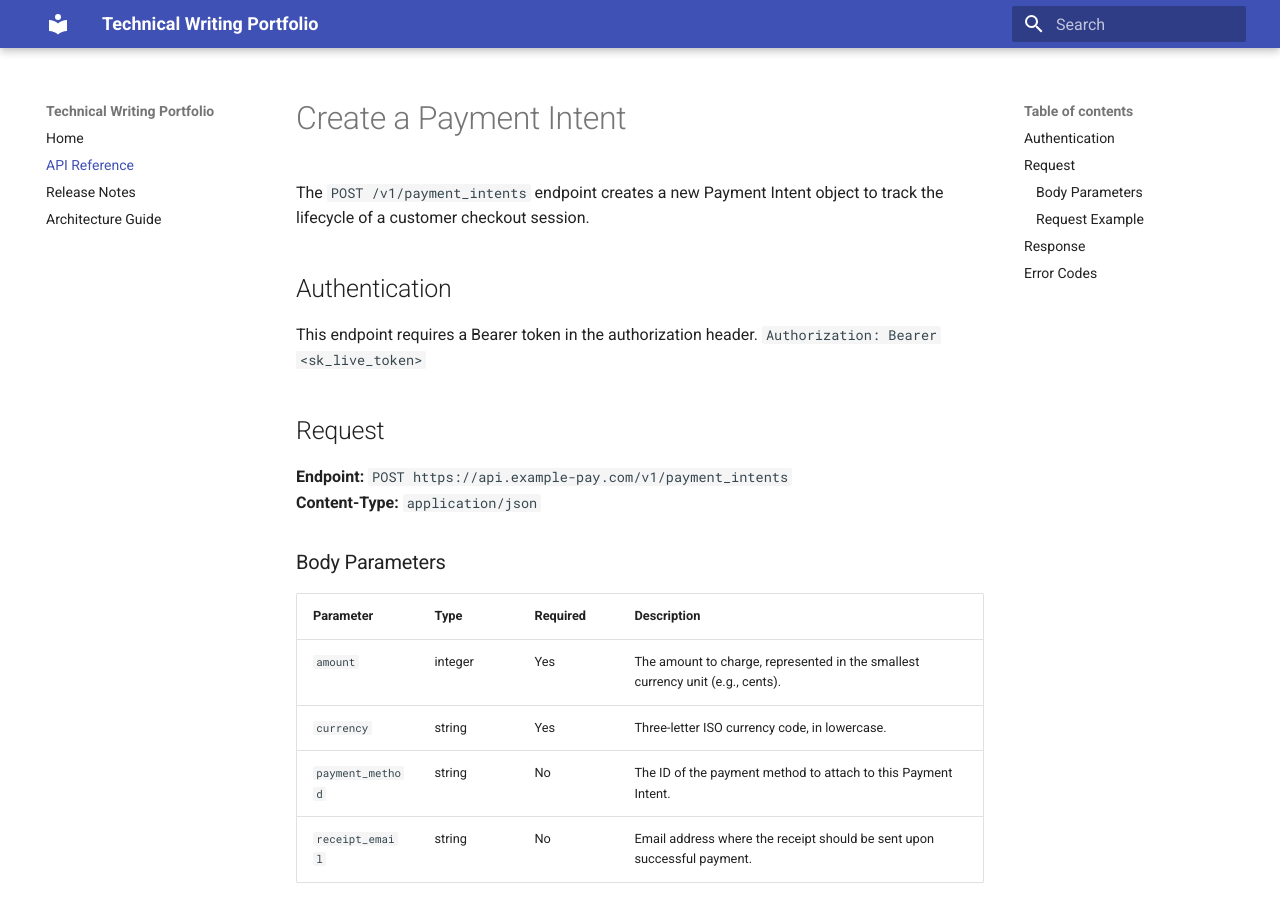
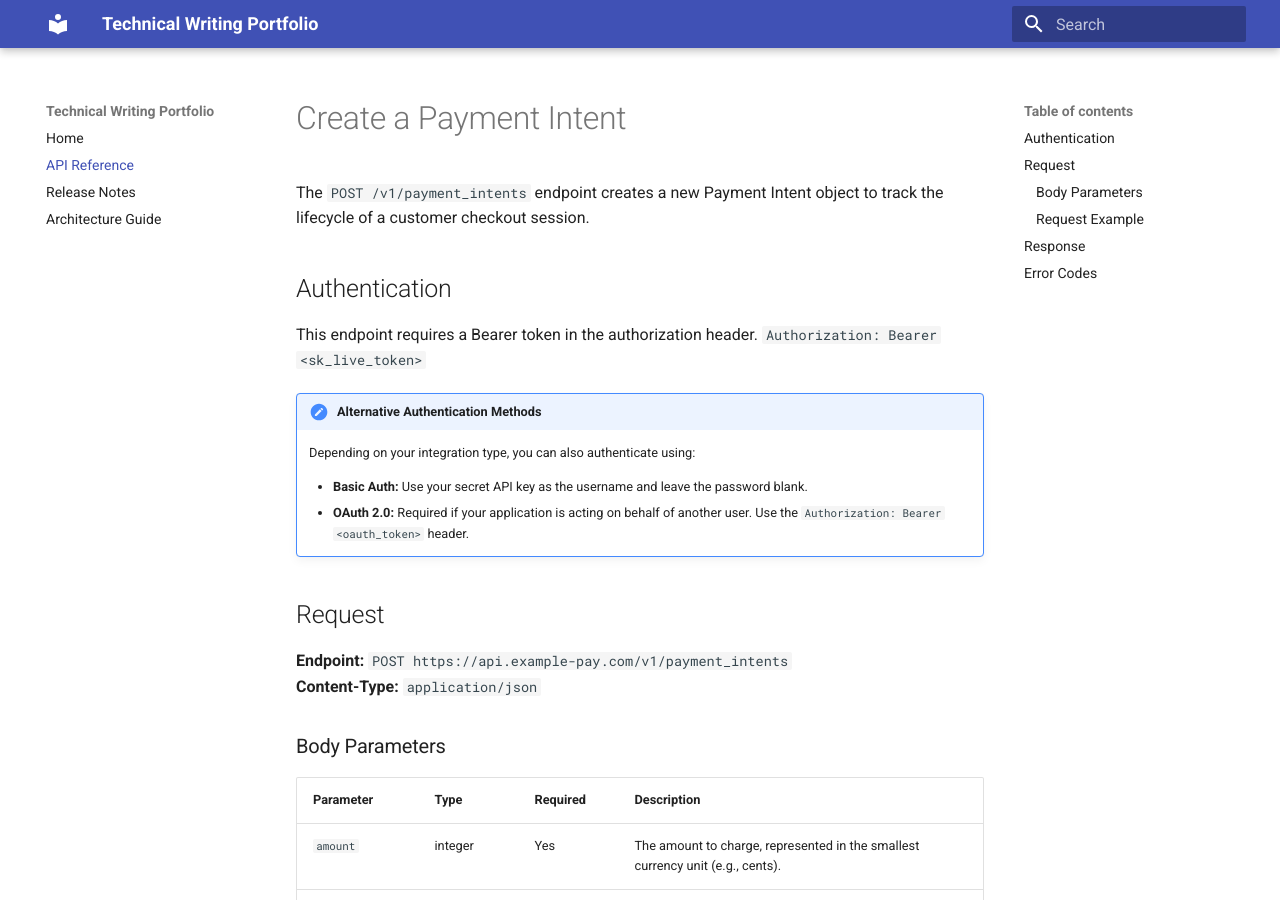
Before and after one commit to abhisd123/tech-writing-repo, an MkDocs documentation site: the page built from docs/api-reference.md, in a window 1280 px wide and 900 px high. Built offline with MkDocs 1.6.1 and Material for MkDocs 9.7.7, drawn with Linux system fonts in a browser that asks for light colours.

Commit message:
Update authentication section with alternative methods
Added alternative authentication methods for clarity.

```diff
--- a/docs/api-reference.md
+++ b/docs/api-reference.md
@@ -5,6 +5,12 @@ The `POST /v1/payment_intents` endpoint creates a new Payment Intent object to t
 ## Authentication
 This endpoint requires a Bearer token in the authorization header.
 `Authorization: Bearer <sk_live_token>`
+
+!!! Side Note "Alternative Authentication Methods"
+    Depending on your integration type, you can also authenticate using:
+
+    * **Basic Auth:** Use your secret API key as the username and leave the password blank.
+    * **OAuth 2.0:** Required if your application is acting on behalf of another user. Use the `Authorization: Bearer <oauth_token>` header.
 
 ## Request
 
```
